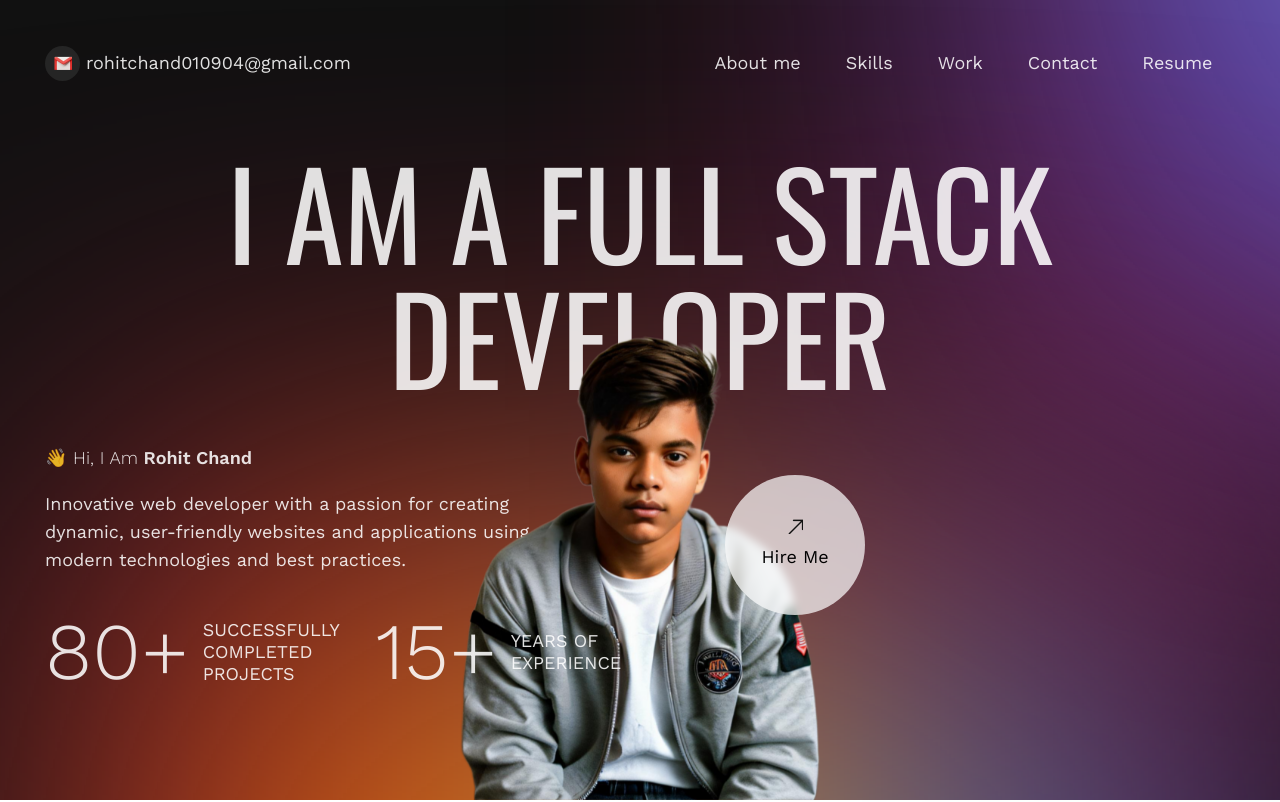
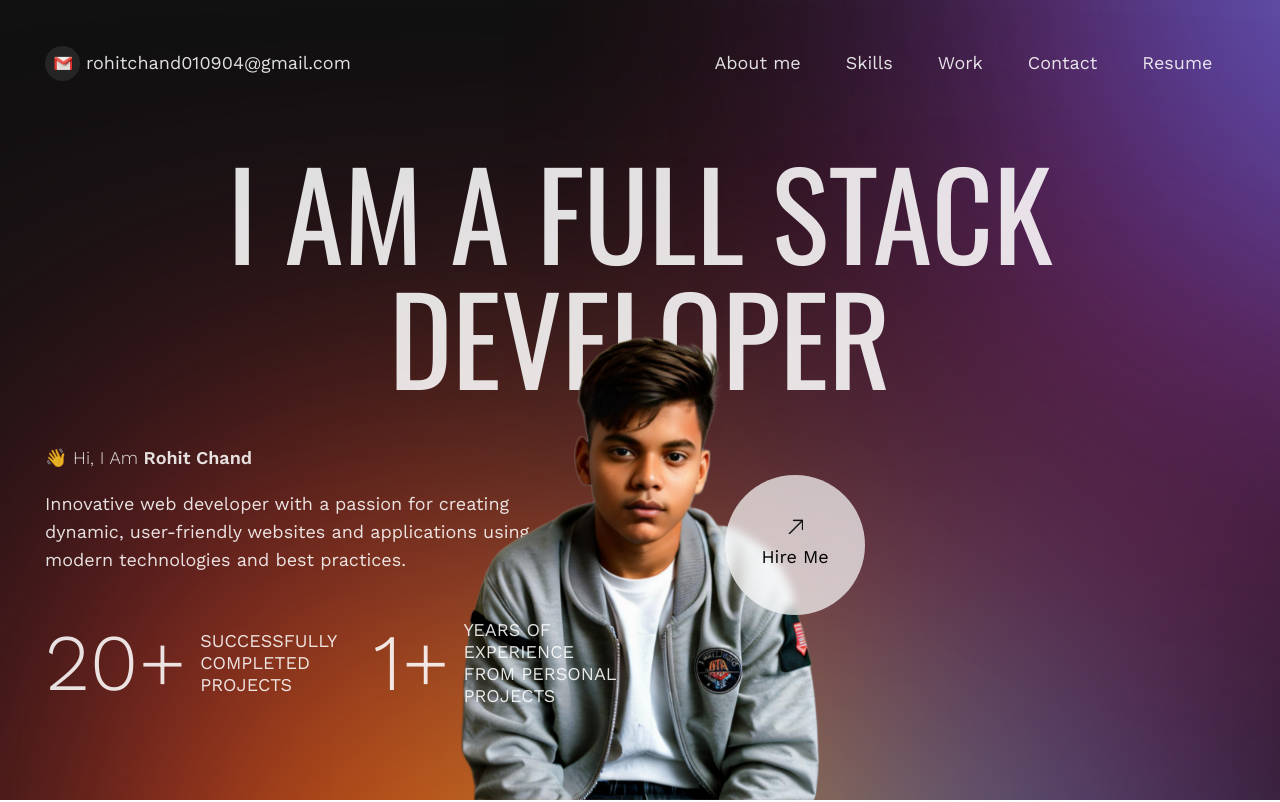
Before and after one commit to Rohitchand-01/portfolio, a React (Vite) app: page / in a window 1280 px wide. Shown: the top 802 px of the page. Built offline with nearby package versions, Linux system fonts and the light colour scheme.

Commit message:
Update HeroBanner and achievements data to reflect accurate project statistics and experience

```diff
--- a/src/components/HeroBanner.jsx
+++ b/src/components/HeroBanner.jsx
@@ -112,7 +112,7 @@ const HeroBanner = () => {
           transition={{ duration: 0.7, delay: 0.25 }}
         >
           <div className='flex items-center gap-3'>
-            <div className='text-[80px] font-light'>80+</div>
+            <div className='text-[80px] font-light'>20+</div>
             <div className='leading-[22px]'>
               SUCCESSFULLY
               <br />
@@ -122,11 +122,15 @@ const HeroBanner = () => {
             </div>
           </div>
           <div className='flex items-center gap-3'>
-            <div className='text-[80px] font-light'>15+</div>
+            <div className='text-[80px] font-light'>1+</div>
             <div className='leading-[22px]'>
               YEARS OF
               <br />
               EXPERIENCE
+              <br />
+              FROM PERSONAL
+              <br />
+              PROJECTS
             </div>
           </div>
         </motion.div>
--- a/src/data.js
+++ b/src/data.js
@@ -66,13 +66,13 @@ export const projects = [
 export const achievements = [
   {
     id: 1,
-    year: 39,
+    year: 20,
     description: "SUCCESSFULLY<br />COMPLETED<br />PROJECTS",
   },
   {
     id: 2,
-    year: 3,
-    description: "YEARS OF<br />EXPERIENCE",
+    year: 2,
+    description: "YEARS OF<br />EXPERIENCE <br /> FROM PERSONAL <br /> PROJECTS ",
   },
   {
     id: 3,
@@ -81,7 +81,7 @@ export const achievements = [
   },
   {
     id: 4,
-    year: 20,
+    year: 10,
     description: "COMMUNITY<br />POSTS",
   },
 ];
```
